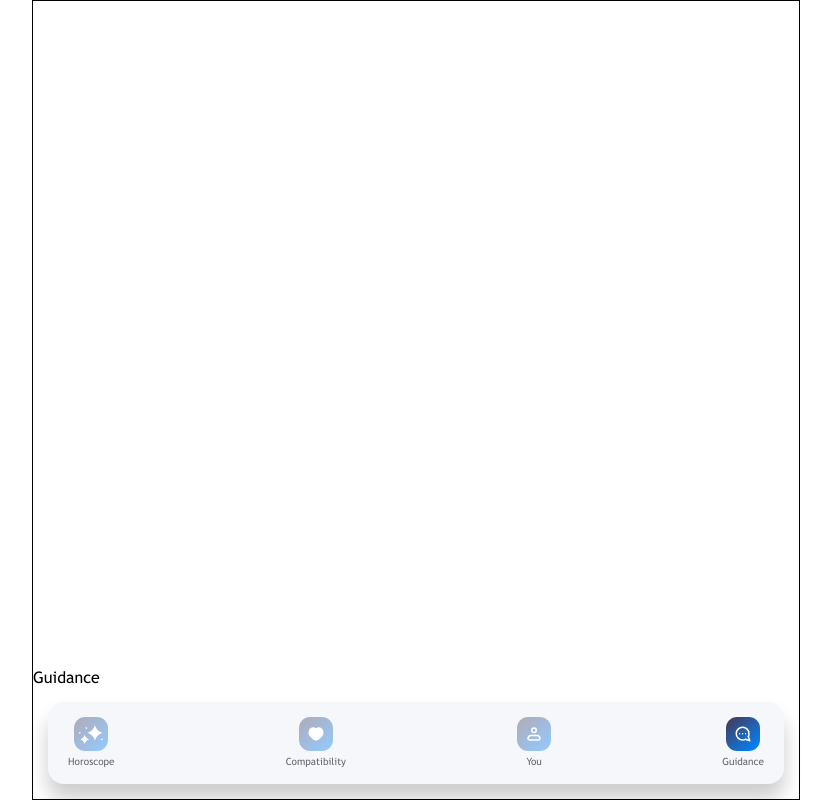
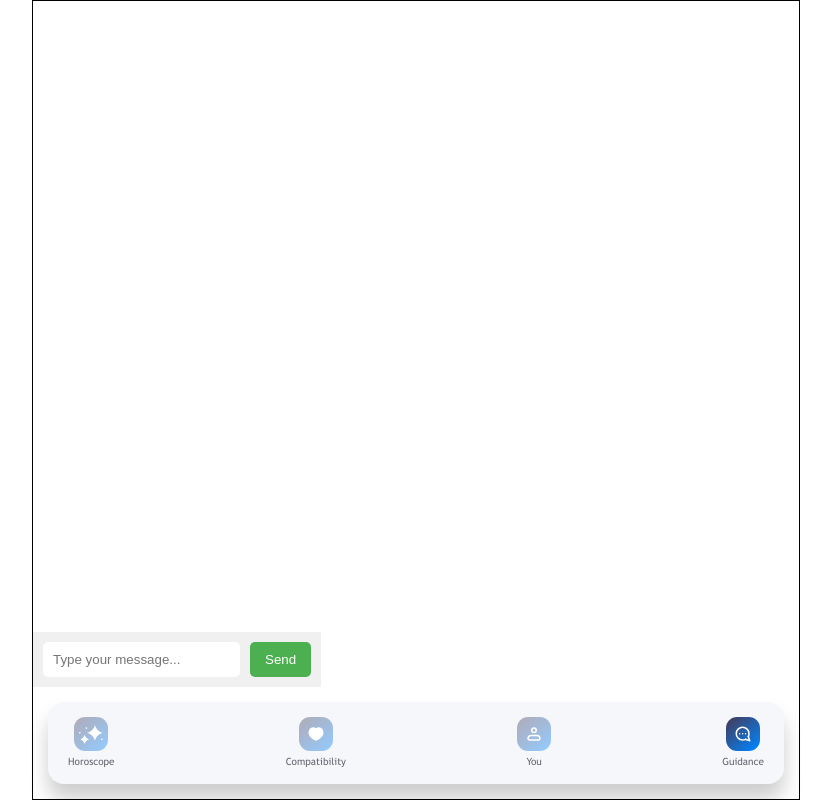
Before and after one commit to nurikmolodes/hint-app, a React (Vite) app: page /guidance in a window 1280 px wide. Shown: the whole page, without its empty margins (224-1055 px from the left). Built offline with nearby package versions, Linux system fonts and the light colour scheme.

Commit message:
working on chat

```diff
--- a/src/components/Loading.jsx
+++ b/src/components/Loading.jsx
@@ -10,6 +10,7 @@ const Loading = () => {
   }, []);
   return (
     <div className="loading">
+      <span>Creating the report</span>
       <Lottie
         animationData={window.innerWidth > 500 ? animationIpad : animationIphone} // JSON данные анимации
         loop={true} // Повторять ли анимацию
--- /dev/null
+++ b/src/components/guidance/Chat.jsx
@@ -0,0 +1,77 @@
+import React, { useState, useEffect } from "react";
+import axios from "axios";
+import '../../styles/Chat.scss'
+
+const Chat = () => {
+  const [messages, setMessages] = useState([]);
+  const [userMessage, setUserMessage] = useState("");
+  const [accessToken, setAccessToken] = useState(
+    "eyJhbGciOiJIUzI1NiIsInR5cCI6IkpXVCJ9.eyJ1c2VySWQiOjExLCJ0b2tlbklkIjoiMTcxZTk2MTEtNzkwYy00ZjU4LWI5ZmUtMmM2ODAyZDljYjg1IiwiaWF0IjoxNjk1NzkyNjQ2fQ.Xo9EZCWwa7S4iN-O5MupiKmQpMXtuH1JXGZ5kMf6fSE",
+  ); // Replace with your actual token
+
+  const handleUserMessageChange = (e) => {
+    setUserMessage(e.target.value);
+  };
+
+  const handleSendMessage = async () => {
+    if (userMessage.trim() === "") return;
+
+    const newUserMessage = {
+      role: "user",
+      content: userMessage,
+    };
+
+    // Create a new array with the user's message and existing messages
+    const newMessages = [...messages, newUserMessage];
+
+    // Set the new array as the messages state and send it to the server
+    setMessages(newMessages);
+    setUserMessage("");
+
+    try {
+      // Send a POST request to your chat API
+      const response = await axios.post(
+        "https://api.astropulse.app/api/astro-chat", // Replace with your chat API endpoint
+        {
+          messages: newMessages,
+        },
+        {
+          headers: {
+            Authorization: `Bearer ${accessToken}`,
+          },
+        },
+      );
+
+      // Handle the response and add the assistant's reply to the state
+      const assistantReply = response.data;
+      setMessages([...newMessages, assistantReply]);
+    } catch (error) {
+      console.error("Error sending message:", error);
+    }
+  };
+
+  return (
+    <div className="chat-app">
+      <div className="chat-container">
+        {messages.map((message, index) => (
+          <div
+            key={index}
+            className={`message ${message.role === "assistant" ? "assistant" : "user"}`}>
+            {message.content}
+          </div>
+        ))}
+      </div>
+      <div className="user-input">
+        <input
+          type="text"
+          placeholder="Type your message..."
+          value={userMessage}
+          onChange={handleUserMessageChange}
+        />
+        <button onClick={handleSendMessage}>Send</button>
+      </div>
+    </div>
+  );
+};
+
+export default Chat;
--- a/src/pages/guidance/Guidance.jsx
+++ b/src/pages/guidance/Guidance.jsx
@@ -1,10 +1,13 @@
-import React from 'react'
-import './Guidance.scss'
+import React from "react";
+import "./Guidance.scss";
+import Chat from "../../components/guidance/Chat";
 
 const Guidance = () => {
   return (
-    <div className='guidance'>Guidance</div>
-  )
-}
+    <div className="guidance">
+      <Chat />
+    </div>
+  );
+};
 
-export default Guidance
+export default Guidance;
--- /dev/null
+++ b/src/styles/Chat.scss
@@ -0,0 +1,60 @@
+/* Chat container styles */
+.chat-container {
+  display: flex;
+  flex-direction: column;
+  align-items: flex-start;
+  padding: 10px;
+  margin: 0 auto;
+}
+
+/* Message styles */
+.message {
+  border-radius: 10px;
+  padding: 10px;
+  margin: 5px;
+  max-width: 70%;
+  word-wrap: break-word;
+}
+
+.assistant {
+  background-color: #e0e0e0;
+  align-self: flex-start;
+}
+
+.user {
+  background-color: #4caf50;
+  color: white;
+  align-self: flex-end;
+}
+
+/* User input styles */
+.user-input {
+  display: flex;
+  align-items: center;
+  justify-content: space-between;
+  background-color: #f0f0f0;
+  padding: 10px;
+  position: sticky;
+  bottom: 0;
+}
+
+.user-input input {
+  flex: 1;
+  padding: 10px;
+  border: none;
+  border-radius: 5px;
+  margin-right: 10px;
+}
+
+.user-input button {
+  background-color: #4caf50;
+  color: white;
+  border: none;
+  border-radius: 5px;
+  padding: 10px 15px;
+  cursor: pointer;
+}
+
+.user-input button:hover {
+  background-color: #45a049;
+}
--- a/src/styles/Loading.scss
+++ b/src/styles/Loading.scss
@@ -14,14 +14,15 @@
     background-size: cover !important;
     background-position: right;
   }
-  p {
+  span {
     color: #000;
     font-size: 18px;
     font-style: normal;
     font-weight: 700;
     line-height: 150%; /* 27px */
     position: relative;
-    top: 5%;
+    top: 50px;
+    z-index: 5;
     background: url('../assets/backgroundUser.png');
   }
 }
```
